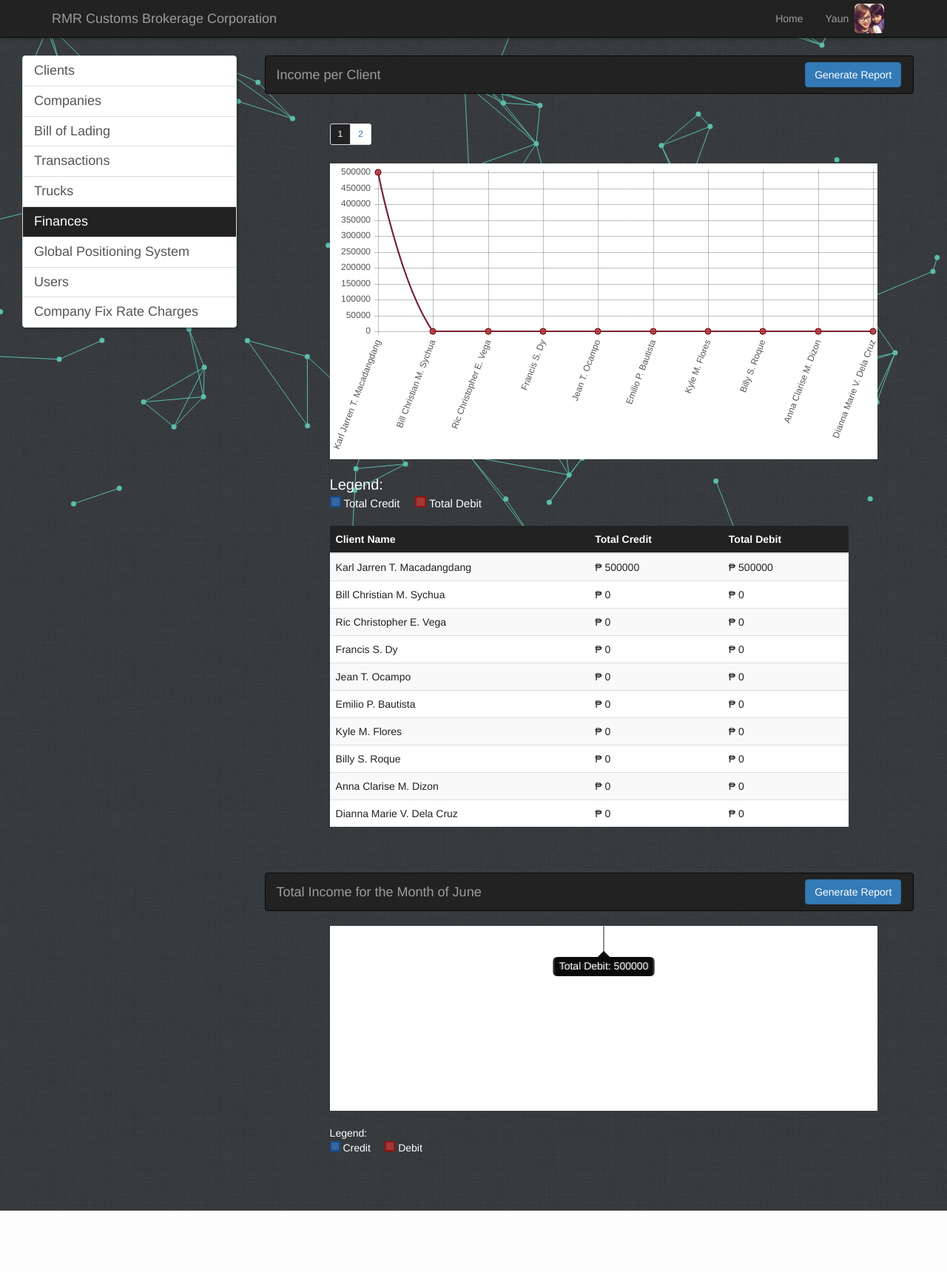
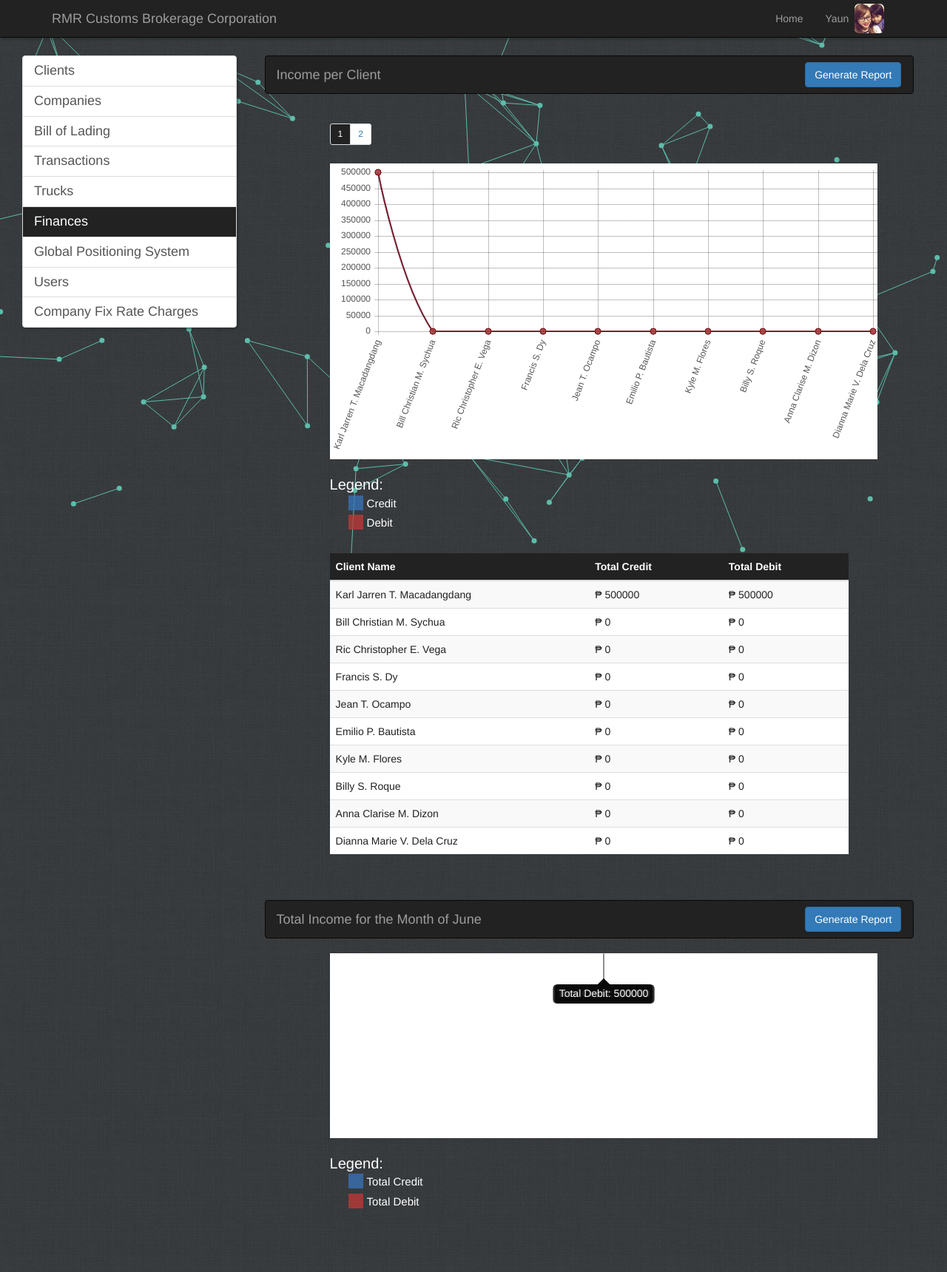
Before and after one commit to KarlJarren0308/RMRCustoms, a PHP site: page /admin/finances.php?page=1 in a window 1280 px wide. Shown: the whole page at 74% size. Before the commit the page ends 1637 px from the top, so only its background shows below. Run offline with PHP 8.4, Linux system fonts and the light colour scheme; a user stored in the database is signed in; data comes from the database, SQL or seed files in the repository; some libraries are stand-ins or nearby versions.

Commit message:
Modified all charts and some buttons

```diff
--- a/admin/finances.php
+++ b/admin/finances.php
@@ -45,10 +45,10 @@
             <div class="navbar navbar-inverse navbar" role="navigation">
                 <div class="container-fluid">
                     <div class="navbar-header">
-                        <a href="javascript:void(0);" class="navbar-brand">Income per Client</a>
+                        <a class="navbar-brand">Income per Client</a>
                     </div>
                     <div class="navbar-right">
-                        <a id="generate-client-income-report-button" class="btn btn-primary navbar-btn" href="requests/generate_finance_report.php?action=clientIncome">Generate Report</a>
+                        <a id="generate-client-income-report-button" class="btn btn-primary navbar-btn">Generate Report</a>
                         &nbsp;&nbsp;&nbsp;
                     </div>
                 </div>
@@ -73,12 +73,7 @@
                 </div>
                 <canvas id="client-income-chart" class="center-block" height="400" width="740"></canvas>
                 <br>
-                <div style="font-size: 20px;">Legend:</div>
-                <div style="font-size: 15px;">
-                    <div class="colored-box" style="background-color: rgba(57, 117, 189, 0.75); border: 2px solid rgba(7, 67, 139, 0.75);"></div> Total Credit
-                    &nbsp;&nbsp;&nbsp;
-                    <div class="colored-box" style="background-color: rgba(195, 57, 55, 0.75); border: 2px solid rgba(145, 7, 5, 0.75);"></div> Total Debit
-                </div>
+                <div id="client-income-chart-legend"></div>
                 <br>
                 <div>
                     <table id="client-income-table" class="table table-hover table-striped">
@@ -141,10 +136,10 @@
             <div class="navbar navbar-inverse navbar" role="navigation">
                 <div class="container-fluid">
                     <div class="navbar-header">
-                        <a href="javascript:void(0);" class="navbar-brand">Total Income for the Month of <?php echo date('F'); ?></a>
+                        <a class="navbar-brand">Total Income for the Month of <?php echo date('F'); ?></a>
                     </div>
                     <div class="navbar-right">
-                        <a id="generate-total-monthly-income-report-button" class="btn btn-primary navbar-btn" href="requests/generate_finance_report.php?action=totalMonthlyIncome">Generate Report</a>
+                        <a id="generate-total-monthly-income-report-button" class="btn btn-primary navbar-btn">Generate Report</a>
                         &nbsp;&nbsp;&nbsp;
                     </div>
                 </div>
@@ -152,12 +147,7 @@
             <div class="text-left col-lg-10 col-lg-offset-1 col-md-10 col-md-offset-1">
                 <canvas id="total-monthly-income-chart" class="center-block" height="250" width="740"></canvas>
                 <br>
-                <div>Legend:</div>
-                <div>
-                    <div class="colored-box" style="background-color: rgba(57, 117, 189, 0.75); border: 2px solid rgba(7, 67, 139, 0.75);"></div> Credit
-                    &nbsp;&nbsp;&nbsp;
-                    <div class="colored-box" style="background-color: rgba(195, 57, 55, 0.75); border: 2px solid rgba(145, 7, 5, 0.75);"></div> Debit
-                </div>
+                <div id="total-monthly-income-chart-legend"></div>
             </div>
         </div>
     </div>
```
